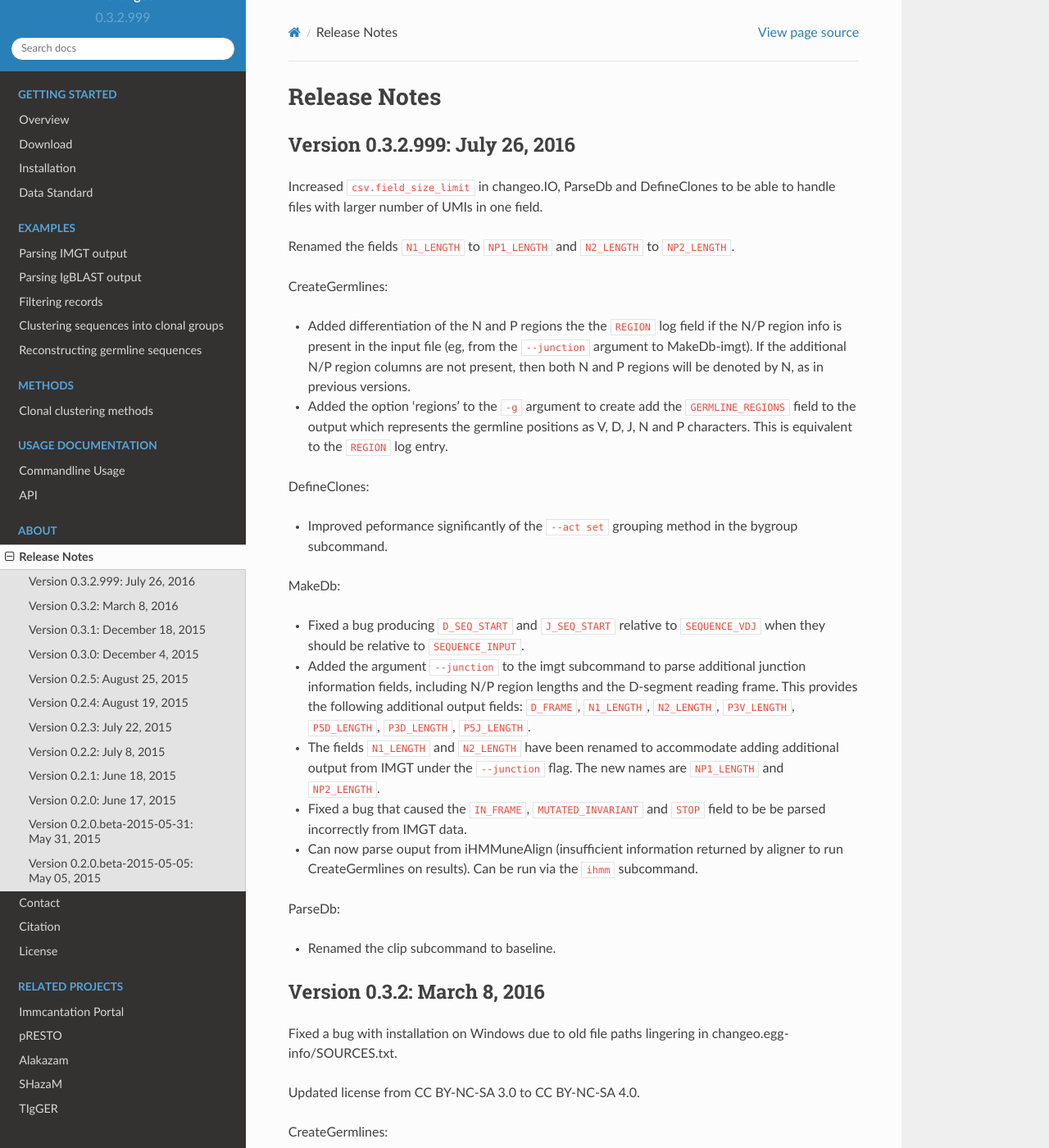
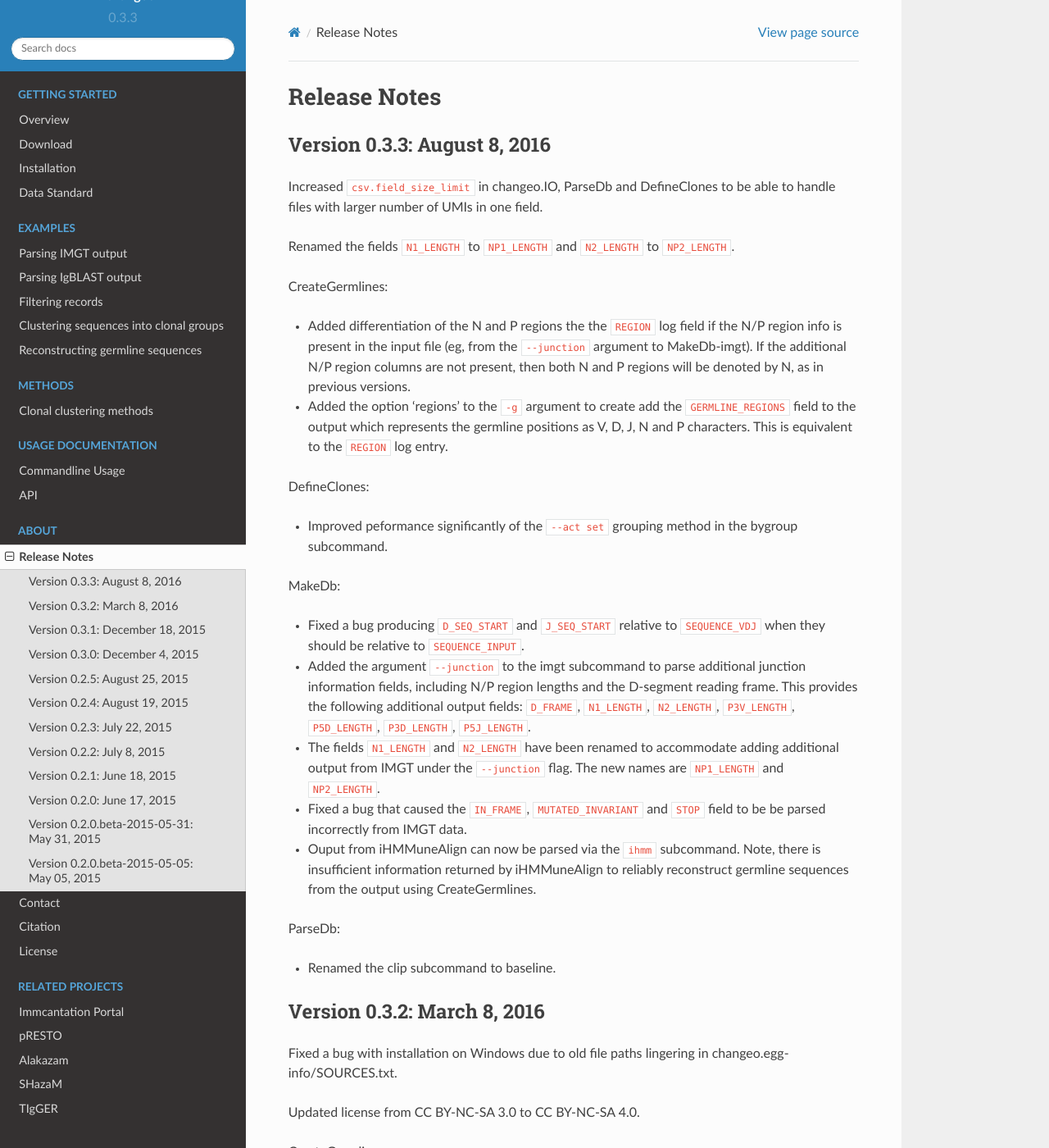
Before and after one commit to immcantation/changeo, a Sphinx documentation site: the page built from docs/news.rst, in a window 1280 px wide and 1400 px high. Shown: the whole window at 82% size. Built offline with Sphinx 7.4.7 and the Read the Docs theme 2.0.0, drawn with Linux system fonts in a browser that asks for light colours; formulas are drawn with MathJax 3.

Commit message:
1. Fixed off-by-one index error in MakeDb-ihmm. 2. Updated docs to note that CreateGermlines will often fail for iHMMuneAlign data. 3. Fixed error in MakeDb tests. 4. Bumped version and date.

```diff
--- a/NEWS.rst
+++ b/NEWS.rst
@@ -1,7 +1,7 @@
 Release Notes
 ================================================================================
 
-Version 0.3.2.999:  July 26, 2016
+Version 0.3.3:  August 8, 2016
 -------------------------------------------------------------------------------
 
 Increased ``csv.field_size_limit`` in changeo.IO, ParseDb and DefineClones
@@ -41,9 +41,11 @@ MakeDb:
   names are ``NP1_LENGTH`` and ``NP2_LENGTH``.
 + Fixed a bug that caused the ``IN_FRAME``, ``MUTATED_INVARIANT`` and
   ``STOP`` field to be be parsed incorrectly from IMGT data.
-+ Can now parse ouput from iHMMuneAlign (insufficient information returned by
-  aligner to run CreateGermlines on results). Can be run via the ``ihmm``
-  subcommand.
++ Ouput from iHMMuneAlign can now be parsed via the ``ihmm`` subcommand.
+  Note, there is insufficient information returned by iHMMuneAlign to
+  reliably reconstruct germline sequences from the output using
+  CreateGermlines.
+
 
 ParseDb:
 
--- a/changeo/Version.py
+++ b/changeo/Version.py
@@ -4,5 +4,5 @@ Version and authorship information
 __author__    = 'Namita Gupta'
 __copyright__ = 'Copyright 2013 Kleinstein Lab, Yale University. All rights reserved.'
 __license__   = 'Creative Commons Attribution-NonCommercial-ShareAlike 4.0 Unported'
-__version__   = '0.3.2.999'
-__date__      = '2016.07.26'
+__version__   = '0.3.3'
+__date__      = '2016.08.02'
```
Also changed, not shown: docs/examples/germlines.rst (+7 -0 lines), 2 other files.
